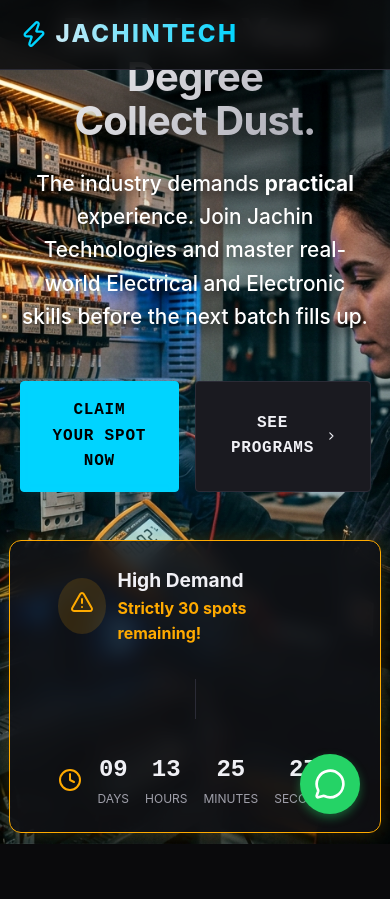
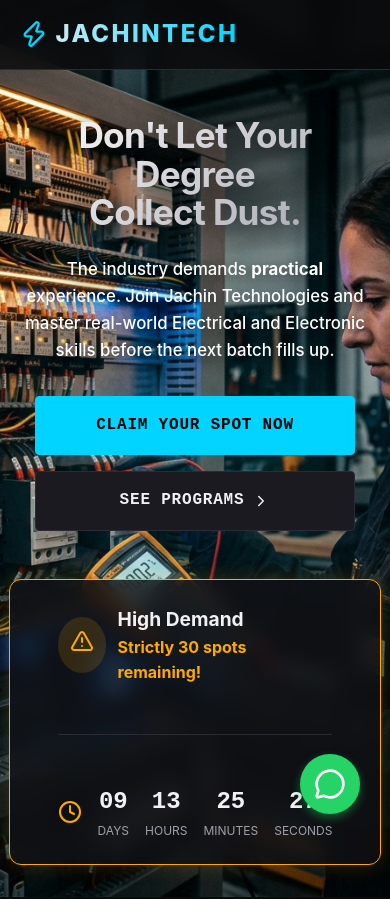
Before and after one commit to xanderelsmith/jachin, a React (Vite) app: page / in a window 390 px wide. Shown: the top 899 px of the page. Built offline with nearby package versions, Linux system fonts and the light colour scheme.

Commit message:
build with jachin

```diff
--- a/src/index.css
+++ b/src/index.css
@@ -482,14 +482,41 @@ p {
 
 /* Responsive */
 @media (max-width: 768px) {
+  .hero {
+    padding-top: 100px;
+    padding-bottom: 2rem;
+  }
   .hero-title {
-    font-size: 2.5rem;
+    font-size: 2.2rem;
+    margin-top: 1rem;
+  }
+  .hero-subtitle {
+    font-size: 1.05rem !important;
+    margin-bottom: 2rem;
+  }
+  .hero-actions {
+    flex-direction: column;
+    width: 100%;
+    max-width: 320px;
+    margin: 0 auto;
+  }
+  .hero-actions .btn {
+    width: 100%;
+  }
+  .divider {
+    width: 100% !important;
+    height: 1px !important;
+    margin: 1rem 0 !important;
   }
   .section {
     padding: 4rem 5%;
   }
   .nav-links {
     display: none;
+  }
+  .whatsapp-float {
+    bottom: 15px;
+    right: 15px;
   }
 }
 
```
